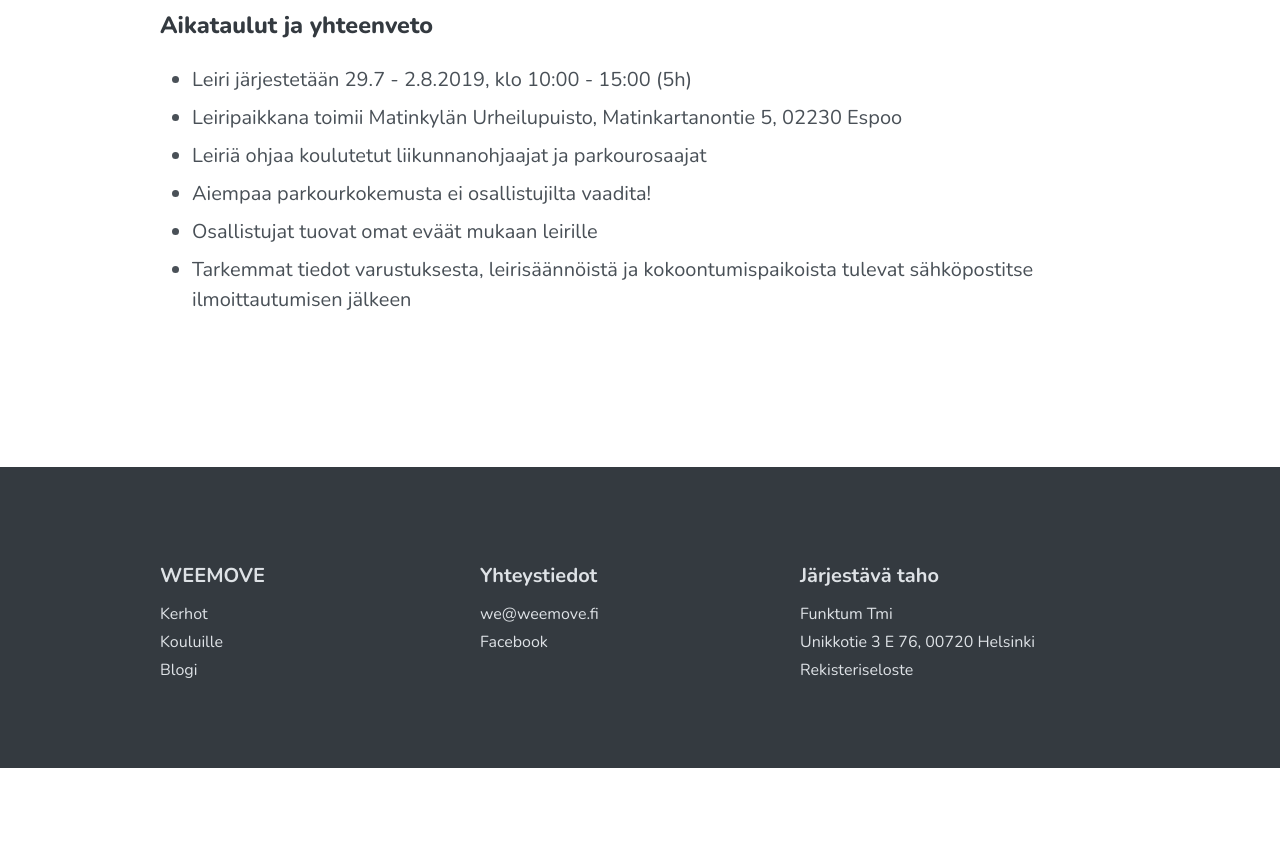
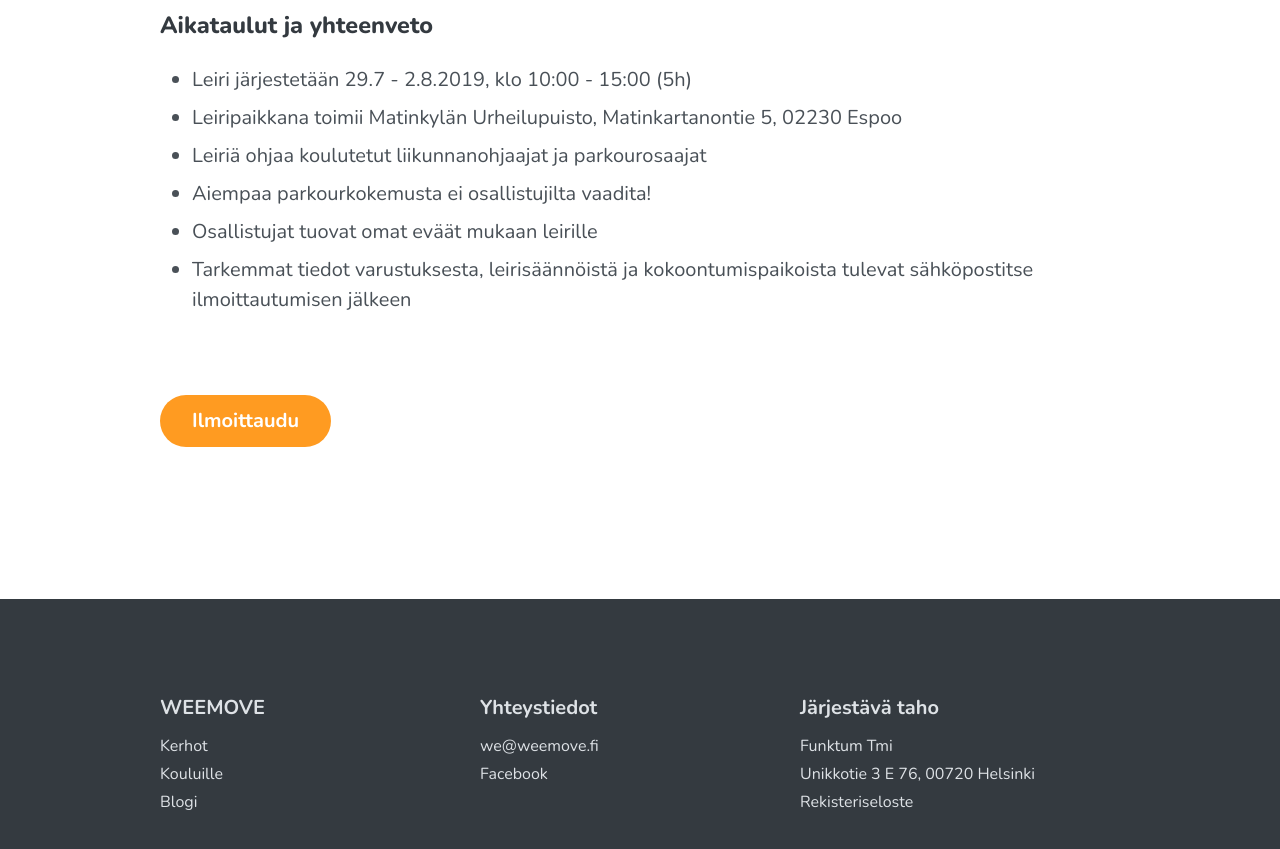
Before and after one commit to Funktum/weemove, a Jekyll site: the page built from _pages/kesäleirit.md, in a window 1280 px wide and 900 px high, scrolled down 1466 px. Shown: the top 849 px of the window. Built offline with Jekyll 4.4.1, drawn with Linux system fonts in a browser that asks for light colours; a script that is not in the unit is left out; before the commit the page ends 2234 px from its top, so only the background shows below that.

Commit message:
Update kesäleirit.md

```diff
--- a/_pages/kesäleirit.md
+++ b/_pages/kesäleirit.md
@@ -43,3 +43,7 @@ tarvittavan määrän apuohjaajia osallistujamäärästä riippuen takaaman hyv
 - Aiempaa parkourkokemusta ei osallistujilta vaadita!
 - Osallistujat tuovat omat eväät mukaan leirille
 - Tarkemmat tiedot varustuksesta, leirisäännöistä ja kokoontumispaikoista tulevat sähköpostitse ilmoittautumisen jälkeen
+
+---
+
+{% include button.html url="" text="Ilmoittaudu" %}
```
